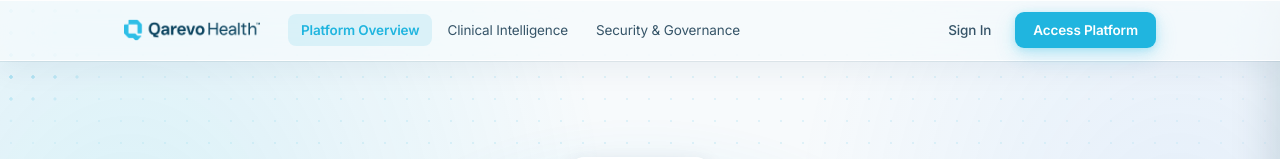
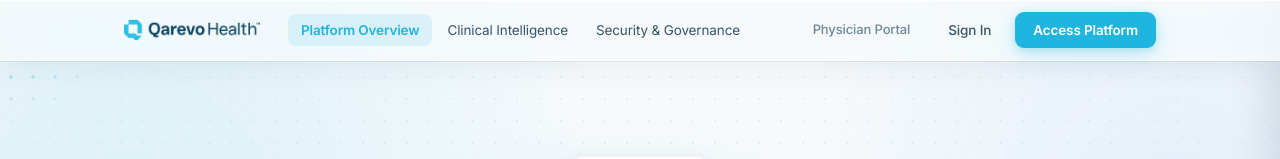
Before and after one commit to azm-nexus-ai/qarevo-platform-web, a Next.js app: page / in a window 1280 px wide. Shown: the top 159 px of the page. Built offline with nearby package versions, Linux system fonts and the light colour scheme.

Commit message:
feat: add 'Physician Portal' link to navigation bar for direct doctor access

```diff
--- a/components/layout/NavigationBar.tsx
+++ b/components/layout/NavigationBar.tsx
@@ -178,6 +178,23 @@ export default function NavigationBar() {
             style={{ display: 'flex', gap: '8px', alignItems: 'center', flexShrink: 0, marginLeft: 'auto' }}
             className="hide-mobile"
           >
+            <Link
+              href="/auth/doctor/login"
+              style={{
+                background: 'none',
+                border: 'none',
+                cursor: 'pointer',
+                padding: '7px 14px',
+                borderRadius: '9px',
+                fontSize: '13px',
+                fontWeight: 500,
+                color: T.slate2,
+                letterSpacing: '-0.01em',
+                textDecoration: 'none',
+              }}
+            >
+              Physician Portal
+            </Link>
             <Link
               href="/auth/sign-in"
               style={{
@@ -383,6 +400,24 @@ export default function NavigationBar() {
         {/* Drawer auth buttons */}
         <div style={{ display: 'flex', flexDirection: 'column', gap: '10px', marginTop: '24px', paddingTop: '24px', borderTop: '1px solid rgba(4,53,77,0.08)' }}>
           <Link
+            href="/auth/doctor/login"
+            onClick={() => setMobileOpen(false)}
+            style={{
+              display: 'block',
+              textAlign: 'center',
+              padding: '12px 20px',
+              borderRadius: '10px',
+              border: '1px solid rgba(4,53,77,0.08)',
+              fontSize: '13px',
+              fontWeight: 500,
+              color: T.slate2,
+              textDecoration: 'none',
+              transition: 'background 0.12s',
+            }}
+          >
+            Physician Portal
+          </Link>
+          <Link
             href="/auth/sign-in"
             onClick={() => setMobileOpen(false)}
             style={{
```
